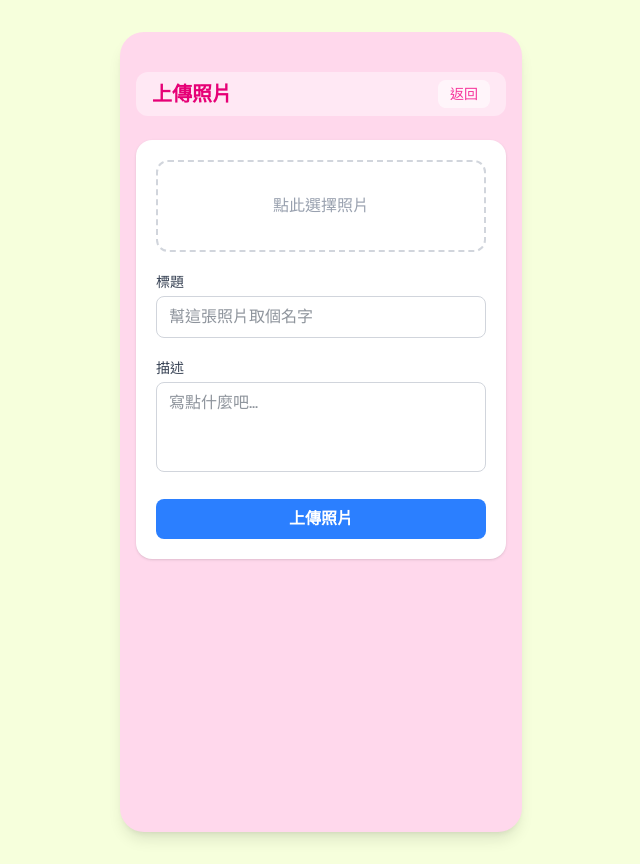
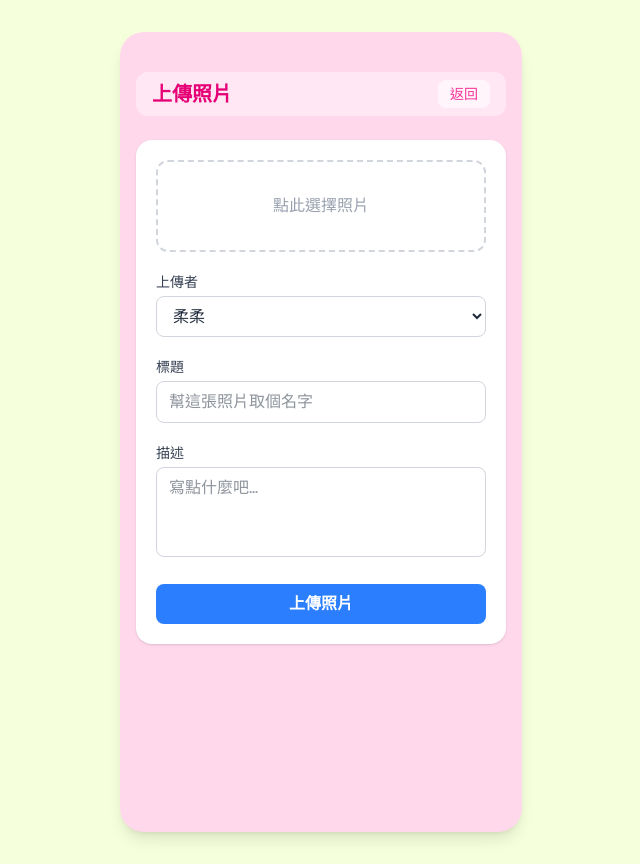
Before and after one commit to silentyard/claire_share, a Next.js app: page /upload in a window 1280 px wide. Shown: the whole page, without its empty margins (319-959 px from the left). Built offline with nearby package versions, Linux system fonts and the light colour scheme.

Commit message:
feat: add uploader field (柔柔/伴伴) to upload form and metadata

```diff
--- a/src/app/api/photos/route.ts
+++ b/src/app/api/photos/route.ts
@@ -6,6 +6,7 @@
   description: string;
   imageUrl: string;
   uploadedAt: string;
+  uploader?: string;
 }
 
 export async function GET() {
--- a/src/app/api/upload/route.ts
+++ b/src/app/api/upload/route.ts
@@ -6,6 +6,7 @@
   const file = formData.get("file") as File;
   const title = (formData.get("title") as string) || "Untitled";
   const description = (formData.get("description") as string) || "";
+  const uploader = (formData.get("uploader") as string) || "";
 
   if (!file) {
     return NextResponse.json({ error: "No file provided" }, { status: 400 });
@@ -19,7 +20,7 @@
   const imageBlob = await put(baseName, file, { access: "public" });
 
   // Upload metadata as companion JSON
-  const metadata = { title, description, imageUrl: imageBlob.url, uploadedAt: new Date().toISOString() };
+  const metadata = { title, description, uploader, imageUrl: imageBlob.url, uploadedAt: new Date().toISOString() };
   await put(`${baseName}.meta.json`, JSON.stringify(metadata), {
     access: "public",
     contentType: "application/json",
--- a/src/components/UploadForm.tsx
+++ b/src/components/UploadForm.tsx
@@ -8,6 +8,7 @@
   const router = useRouter();
   const fileRef = useRef<HTMLInputElement>(null);
   const [preview, setPreview] = useState<string | null>(null);
+  const [uploader, setUploader] = useState("柔柔");
   const [title, setTitle] = useState("");
   const [description, setDescription] = useState("");
   const [uploading, setUploading] = useState(false);
@@ -32,6 +33,7 @@
 
     const formData = new FormData();
     formData.append("file", file);
+    formData.append("uploader", uploader);
     formData.append("title", title);
     formData.append("description", description);
 
@@ -70,6 +72,19 @@
         />
       </div>
 
+      {/* Uploader */}
+      <div>
+        <label className="block text-sm font-medium text-gray-700 mb-1">上傳者</label>
+        <select
+          value={uploader}
+          onChange={(e) => setUploader(e.target.value)}
+          className="w-full border border-gray-300 rounded-lg px-3 py-2 text-gray-800 [color-scheme:light] focus:outline-none focus:ring-2 focus:ring-pink-300 bg-white"
+        >
+          <option value="柔柔">柔柔</option>
+          <option value="伴伴">伴伴</option>
+        </select>
+      </div>
+
       {/* Title */}
       <div>
         <label className="block text-sm font-medium text-gray-700 mb-1">標題</label>
```
